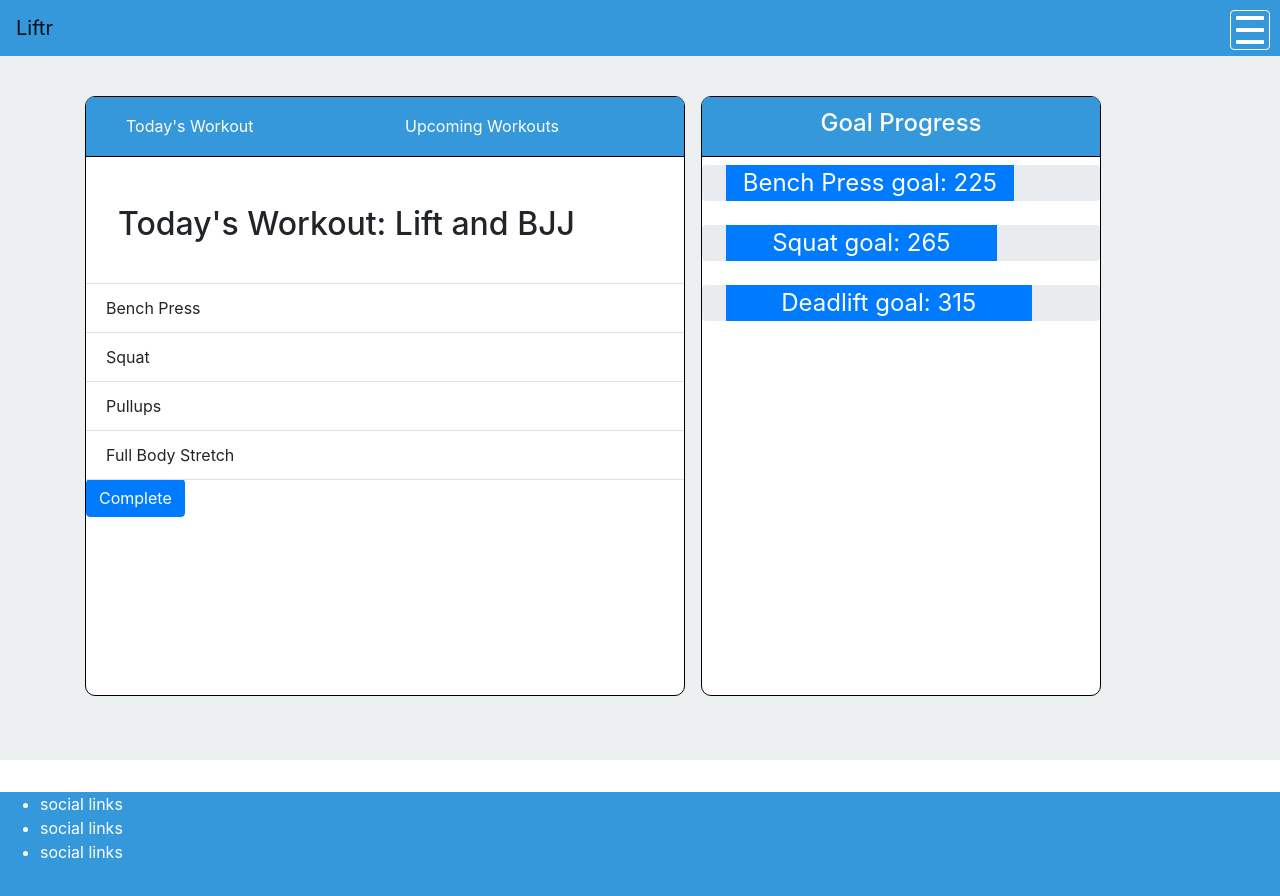
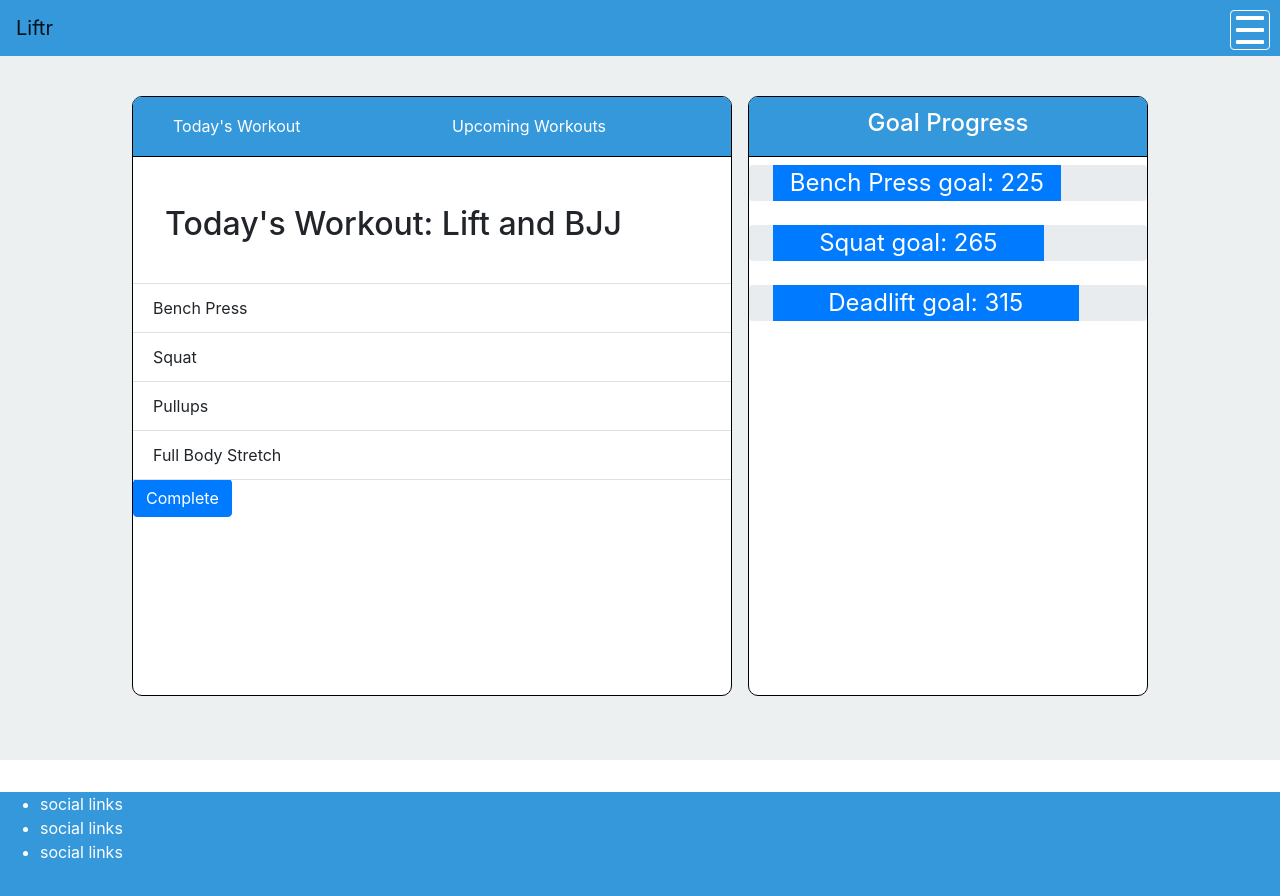
Before and after one commit to grantfogle/liftr-front-end, a React (Create React App) app: page / in a window 1280 px wide. Shown: the top 896 px of the page. Built offline with nearby package versions, Linux system fonts and the light colour scheme.

Commit message:
updating spacing

```diff
--- a/src/App.css
+++ b/src/App.css
@@ -34,6 +34,7 @@ header nav {
 .stats-container {
   display: flex;
   flex-direction: row;
+  justify-content: center;
   margin-top: 2em;
 }
 
@@ -49,6 +50,9 @@ header nav {
   /* border-radius: 10px; */
   border-radius: 10px;
   background-color: #fff;
+  /* display: flex;
+  flex-direction: column;
+  align-items: center; */
   /* margin-top: 2em; */
 }
 /* add another container aqui */
```
